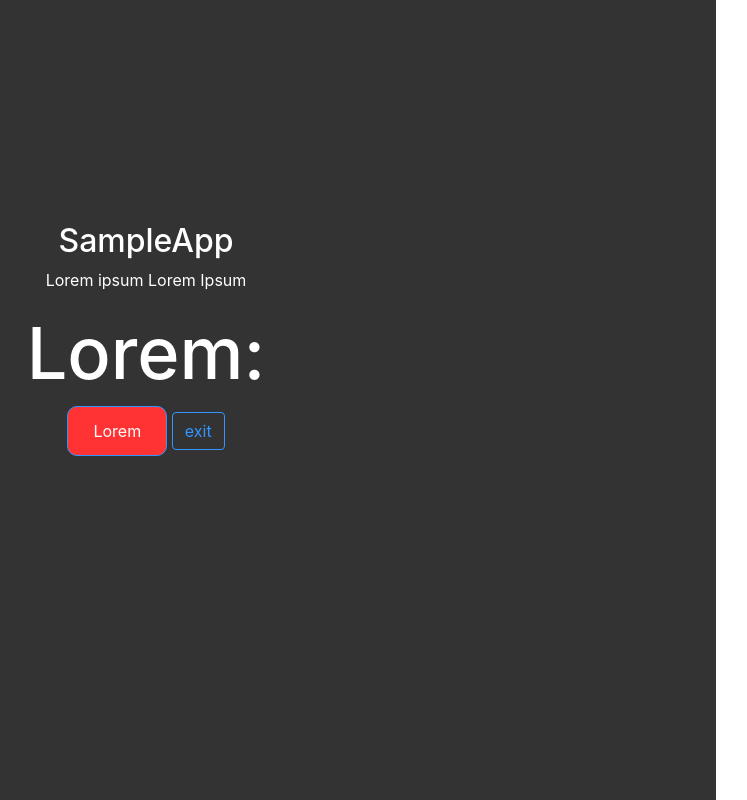
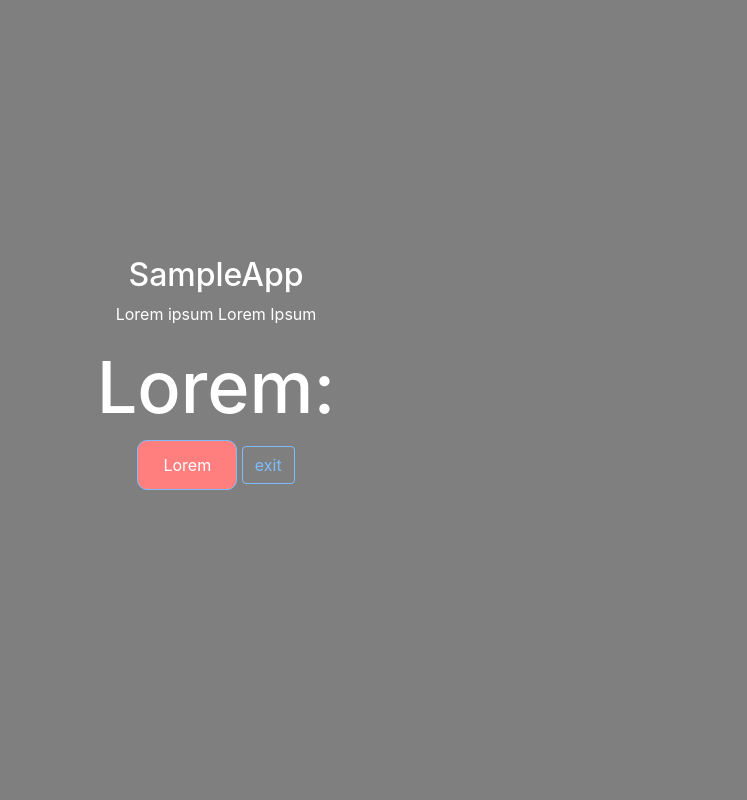
Before and after one commit to jrmronquillo/Controller-App, a Flask app: page /sampleApp2 in a window 1280 px wide. Shown: the whole page, without its empty margins (424-1171 px from the left). Run offline with Flask 2, Linux system fonts and the light colour scheme; parts of the project's set-up code (start-up, migrations or seed data) failed here and were passed over; some libraries are stand-ins or nearby versions.

Commit message:
created custom container-full since bootstrap was modifying the container and making it smaller than expected

```diff
--- a/main/templates/sampleApp2.html
+++ b/main/templates/sampleApp2.html
@@ -2,15 +2,15 @@
 <html>
 <head>
 	<title>Sample App</title>
-	<link rel="stylesheet" href="https://maxcdn.bootstrapcdn.com/bootstrap/4.0.0/css/bootstrap.min.css" integrity="sha384-Gn5384xqQ1aoWXA+058RXPxPg6fy4IWvTNh0E263XmFcJlSAwiGgFAW/dAiS6JXm" crossorigin="anonymous">
+		<link rel="stylesheet" href="https://maxcdn.bootstrapcdn.com/bootstrap/4.0.0/css/bootstrap.min.css" integrity="sha384-Gn5384xqQ1aoWXA+058RXPxPg6fy4IWvTNh0E263XmFcJlSAwiGgFAW/dAiS6JXm" crossorigin="anonymous">
 	<style>
-		.container {
+		.container-full {
 			position: fixed;
 			top:0px;
 			left:0px;
 			background-color: black;
-			opacity: 0.8;
-			width: 100%;
+			opacity: 0.5;
+			width: 100% !important;
 			height: 100%;
 			text-align: center;
 		}
@@ -113,7 +113,7 @@
 	</script>
 </head>
 <body>
-	<div class="container">
+	<div class="container-full">
 		<h2 style='color:white'>SampleApp </h2>
 		<p style='color:white'>Lorem ipsum Lorem Ipsum</p>
 		<h1 class="main-title">Lorem:</h1>
```
